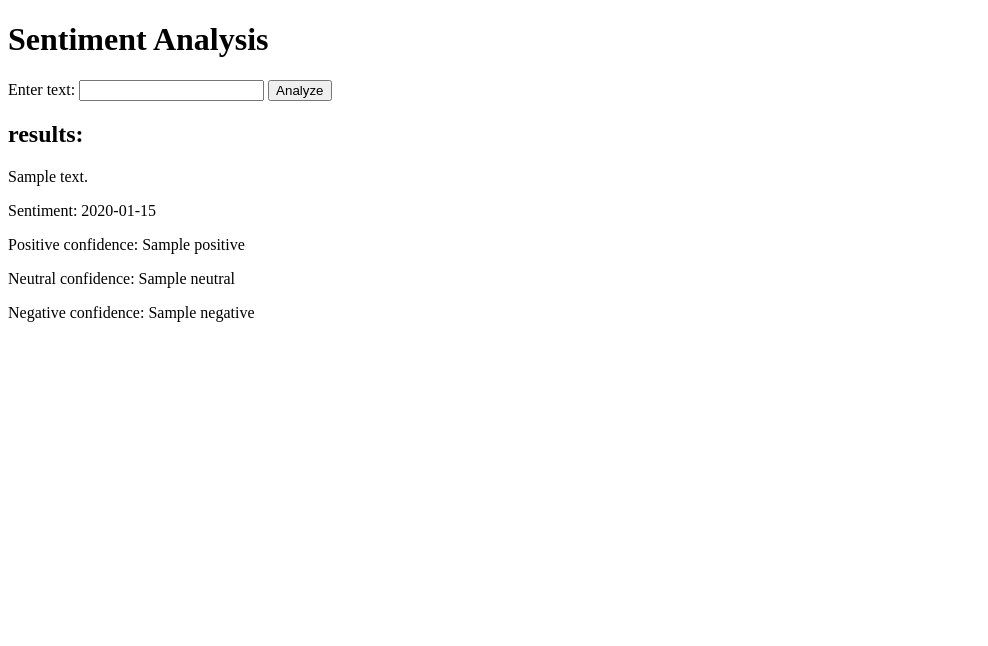
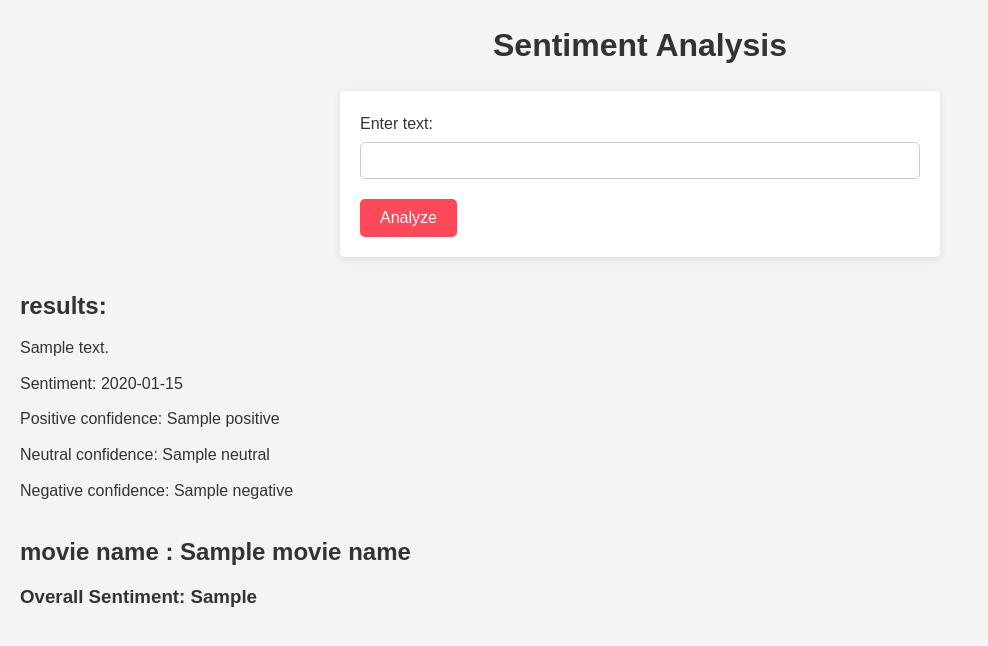
Before and after one commit to clecleBriBri/azure_sentiment_web_app, a Flask app: template templates/index.html in a window 1280 px wide. Shown: the top 646 px of the page, without its empty margins (0-988 px from the left). Run offline with Flask 2, Linux system fonts and the light colour scheme; the template is opened without the code that fills it: most values are stand-ins (such as "Sample title", 1, 10 or a date in 2020).

Commit message:
added db

```diff
--- a/app.py
+++ b/app.py
@@ -3,10 +3,11 @@ from azure.core.credentials import AzureKeyCredential
 from azure.ai.textanalytics import TextAnalyticsClient
 import os
 import requests
+from db import DBSentiment
 
 
 def authenticate_client():
-    key = "fbc517233178440e9c97da8d49fbb87a"
+    key = os.environ.get("AZURE_TEXT_ANALYTICS_KEY")
     endpoint = "https://cognitive-jc-review.cognitiveservices.azure.com/"
     credential = AzureKeyCredential(key)
     client = TextAnalyticsClient(endpoint=endpoint, credential=credential)
@@ -28,7 +29,10 @@ def sentiment_analysis(client, documents):
 
 
 def getReviews(name: str):
-    url = "https://fct-app-jc-review.azurewebsites.net/api/GetComments?code=N8Ttd1qwvB3iEaMhw0eJkkSf4XLmKlikMVPa3nazF5jJAzFuPesVVQ==&name=m3gan"
+    url = (
+        "https://fct-app-jc-review.azurewebsites.net/api/GetComments?code=N8Ttd1qwvB3iEaMhw0eJkkSf4XLmKlikMVPa3nazF5jJAzFuPesVVQ==&name="
+        + name
+    )
     headers = {"Content-type": "application/json"}
     response = requests.post(url, headers=headers)
     return response.text.replace("[", "").replace("]", "")
@@ -44,12 +48,27 @@ def index():
 
 @app.route("/", methods=["POST"])
 def analyze():
+    db_conn = DBSentiment()
+    text = request.form["text"]
+    text = text.strip().replace(" ", "_").lower()
+    if len(db_conn.get_movie(text)) > 0:
+        movie_stats_from_db = db_conn.get_movie(text)[0]
+        return render_template(
+            "index.html",
+            movie_name=movie_stats_from_db[0],
+            partial_results=movie_stats_from_db[1],
+        )
     client = authenticate_client()
-    text = request.form["text"]
+    if text == "":
+        return render_template("index.html", error="Please enter a name.")
+
     reviews = getReviews(text)
+    if len(reviews) == 0:
+        return render_template("index.html", error="No reviews found.")
     # https://stackoverflow.com/questions/952914/how-do-i-make-a-flat-list-out-of-a-list-of-lists
-    results = sentiment_analysis(client, reviews)
-    return render_template("index.html", results=results)
+    results = sentiment_analysis(client, [reviews])
+    db_conn.add_to_db(text, results[0]["sentiment"])
+    return render_template("index.html", results=results[0])
 
 
 if __name__ == "__main__":
--- a/templates/index.html
+++ b/templates/index.html
@@ -3,6 +3,73 @@
 
 <head>
     <title>Sentiment Analysis</title>
+    <style>
+        * {
+            box-sizing: border-box;
+            margin: 0;
+            padding: 0;
+        }
+
+        body {
+            font-family: Arial, sans-serif;
+            line-height: 1.6;
+            background-color: #f4f4f4;
+            color: #333;
+            padding: 20px;
+        }
+
+        h1 {
+            text-align: center;
+            margin-bottom: 20px;
+            font-size: 2em;
+        }
+
+        form {
+            background-color: #fff;
+            padding: 20px;
+            border-radius: 5px;
+            box-shadow: 0 2px 10px rgba(0, 0, 0, 0.1);
+            max-width: 600px;
+            margin: 0 auto;
+        }
+
+        label {
+            display: block;
+            margin-bottom: 5px;
+        }
+
+        input {
+            width: 100%;
+            padding: 10px;
+            margin-bottom: 20px;
+            border-radius: 5px;
+            border: 1px solid #ccc;
+        }
+
+        button {
+            display: inline-block;
+            background-color: #ff4858;
+            color: #fff;
+            padding: 10px 20px;
+            border: none;
+            border-radius: 5px;
+            cursor: pointer;
+            font-size: 16px;
+        }
+
+        button:hover {
+            background-color: #d60c0c;
+        }
+
+        h2 {
+            margin-bottom: 10px;
+            margin-top: 30px;
+        }
+
+        p {
+            margin-bottom: 10px;
+        }
+    </style>
 </head>
 
 <body>
@@ -20,6 +87,15 @@
     <p>Neutral confidence: {{ results.neutral }}</p>
     <p>Negative confidence: {{ results.negative }}</p>
     {% endif %}
+    {% if error %}
+    <h2>Error:</h2>
+    <p>{{ error }}</p>
+    {% endif %}
+    {% if partial_results %}
+    <h2>movie name : {{ movie_name }}</h2>
+    <h3>Overall Sentiment: {{ partial_results }}</h2>
+        {% endif %}
+
 </body>
 
 </html>
```
Also changed, not shown: db.py (+65 -26 lines).
